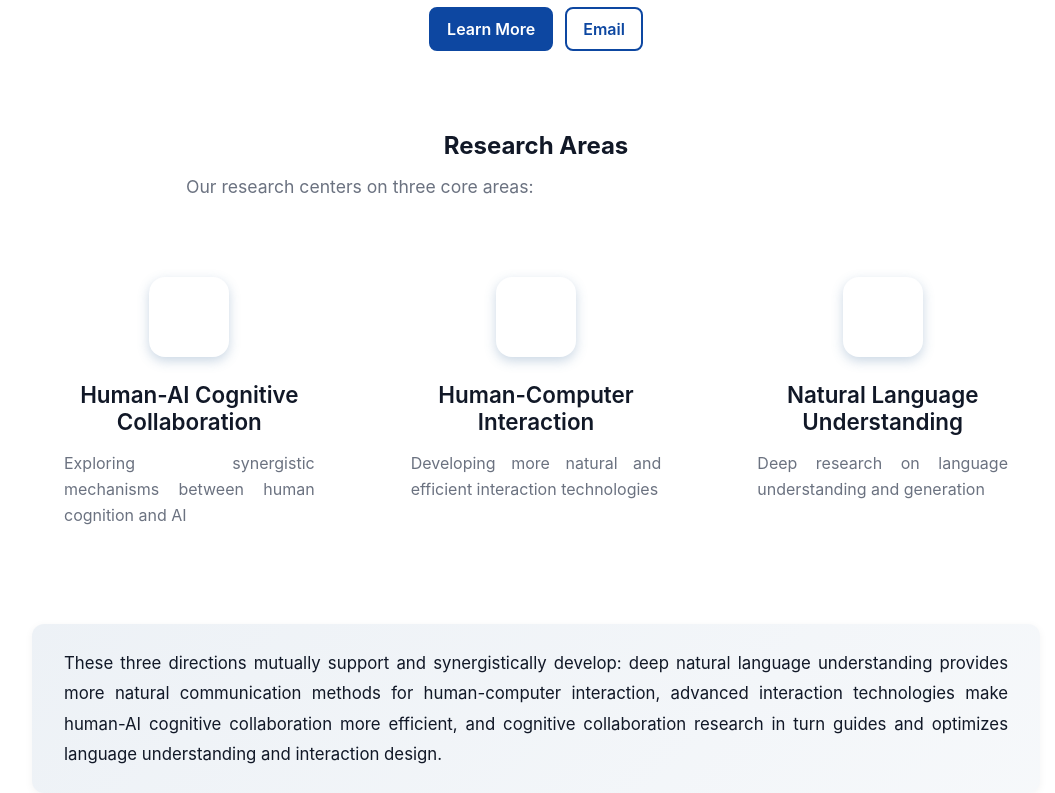
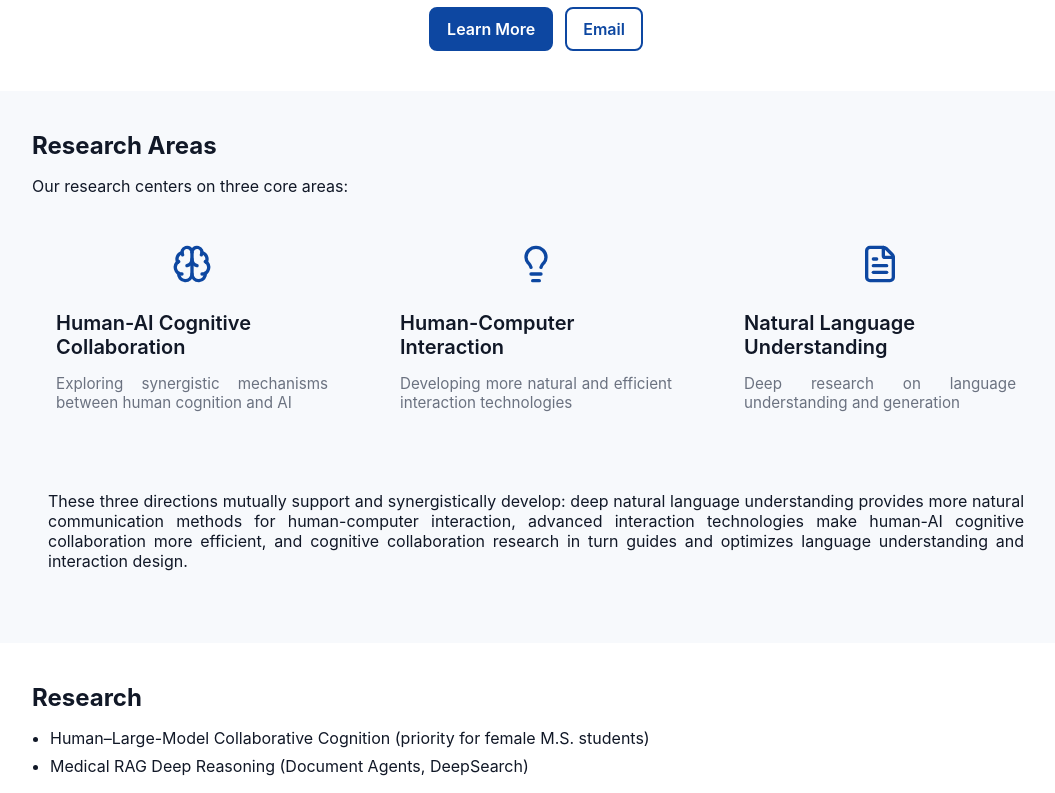
Before and after one commit to hint-lab/hint-lab.github.io, a Next.js app: page /en in a window 1280 px wide. Shown: the part 500-1293 px from the top of the page, without its empty margins (104-1159 px from the left). Built offline with nearby package versions, Linux system fonts and the light colour scheme.

Commit message:
revert: 恢复研究领域部分的简单样式
- 移除渐变背景容器，图标直接显示
- 恢复简单的卡片样式和布局
- 保持邮件图标功能

```diff
--- a/app/en/page.tsx
+++ b/app/en/page.tsx
@@ -68,60 +68,34 @@
 
             {/* Publications moved to /en/publication */}
 
-            <section id="research-areas" className="section" style={{ background: 'var(--bg-secondary)' }}>
+            <section id="research-areas" className="section">
                 <div className="container">
-                    <div style={{ textAlign: 'center', marginBottom: '48px' }}>
-                        <h2 className="section-title" style={{ marginBottom: '16px' }}>{t.labIntro.researchTitle}</h2>
-                        <p style={{ fontSize: '1.1rem', color: 'var(--color-muted)', maxWidth: '700px', margin: '0 auto' }}>
-                            {t.labIntro.researchIntro}
-                        </p>
-                    </div>
+                    <h2 className="section-title">{t.labIntro.researchTitle}</h2>
+                    <p>{t.labIntro.researchIntro}</p>
 
-                    <div style={{ display: 'grid', gridTemplateColumns: 'repeat(auto-fit, minmax(300px, 1fr))', gap: '32px', marginBottom: '48px' }}>
+                    <div style={{ display: 'grid', gridTemplateColumns: 'repeat(auto-fit, minmax(280px, 1fr))', gap: '24px', marginTop: '24px' }}>
                         {t.labIntro.areas.map((area: any, idx: number) => {
                             const IconComponent = iconMap[area.icon] || Brain;
                             return (
-                                <div key={idx} className="research-area-card" style={{
-                                    padding: '32px',
-                                    background: 'var(--bg-primary)',
-                                    borderRadius: '12px',
-                                    border: '2px solid var(--border-color)',
-                                    textAlign: 'center',
-                                    transition: 'all 0.3s ease',
-                                    cursor: 'default'
+                                <div key={idx} style={{
+                                    padding: '24px',
+                                    background: 'var(--bg-secondary)',
+                                    borderRadius: '8px',
+                                    border: '1px solid var(--border-color)'
                                 }}>
-                                    <div style={{
-                                        width: '80px',
-                                        height: '80px',
-                                        margin: '0 auto 24px',
-                                        background: 'linear-gradient(135deg, var(--primary-color) 0%, var(--primary-dark) 100%)',
-                                        borderRadius: '16px',
-                                        display: 'flex',
-                                        alignItems: 'center',
-                                        justifyContent: 'center',
-                                        boxShadow: '0 4px 12px rgba(78, 121, 167, 0.3)',
-                                        color: 'white'
-                                    }}>
-                                        <IconComponent size={42} />
+                                    <div style={{ fontSize: '2.5rem', marginBottom: '12px', display: 'flex', alignItems: 'center', justifyContent: 'center' }}>
+                                        <IconComponent size={40} className="icon-primary" />
                                     </div>
-                                    <h3 style={{ fontSize: '1.4rem', fontWeight: '600', marginBottom: '12px', color: 'var(--color-text)' }}>{area.title}</h3>
-                                    <p style={{ color: 'var(--color-muted)', fontSize: '1rem', lineHeight: '1.6' }}>{area.description}</p>
+                                    <h4 style={{ fontSize: '1.25rem', fontWeight: '600', marginBottom: '8px' }}>{area.title}</h4>
+                                    <p style={{ color: 'var(--color-muted)', fontSize: '0.95rem' }}>{area.description}</p>
                                 </div>
                             );
                         })}
                     </div>
 
-                    <div style={{
-                        background: 'linear-gradient(135deg, rgba(78, 121, 167, 0.1) 0%, rgba(78, 121, 167, 0.05) 100%)',
-                        padding: '24px 32px',
-                        borderRadius: '12px',
-                        borderLeft: '4px solid var(--primary-color)',
-                        boxShadow: '0 2px 8px rgba(0, 0, 0, 0.05)'
-                    }}>
-                        <p style={{ fontSize: '1.05rem', lineHeight: '1.8', color: 'var(--color-text)', margin: 0 }}>
-                            {t.labIntro.synergy}
-                        </p>
-                    </div>
+                    <p style={{ marginTop: '24px', padding: '16px', background: 'var(--bg-secondary)', borderRadius: '8px', borderLeft: '4px solid var(--primary-color)' }}>
+                        {t.labIntro.synergy}
+                    </p>
                 </div>
             </section>
 
--- a/app/globals.css
+++ b/app/globals.css
@@ -420,13 +420,3 @@
 .icon-primary {
     color: var(--color-primary);
 }
-
-.research-area-card {
-    transition: all 0.3s ease;
-}
-
-.research-area-card:hover {
-    transform: translateY(-4px);
-    box-shadow: 0 8px 16px rgba(0, 0, 0, 0.1);
-    border-color: var(--color-primary) !important;
-}
```
Also changed, not shown: app/ja/page.tsx (+16 -42 lines), app/page.tsx (+16 -42 lines).
